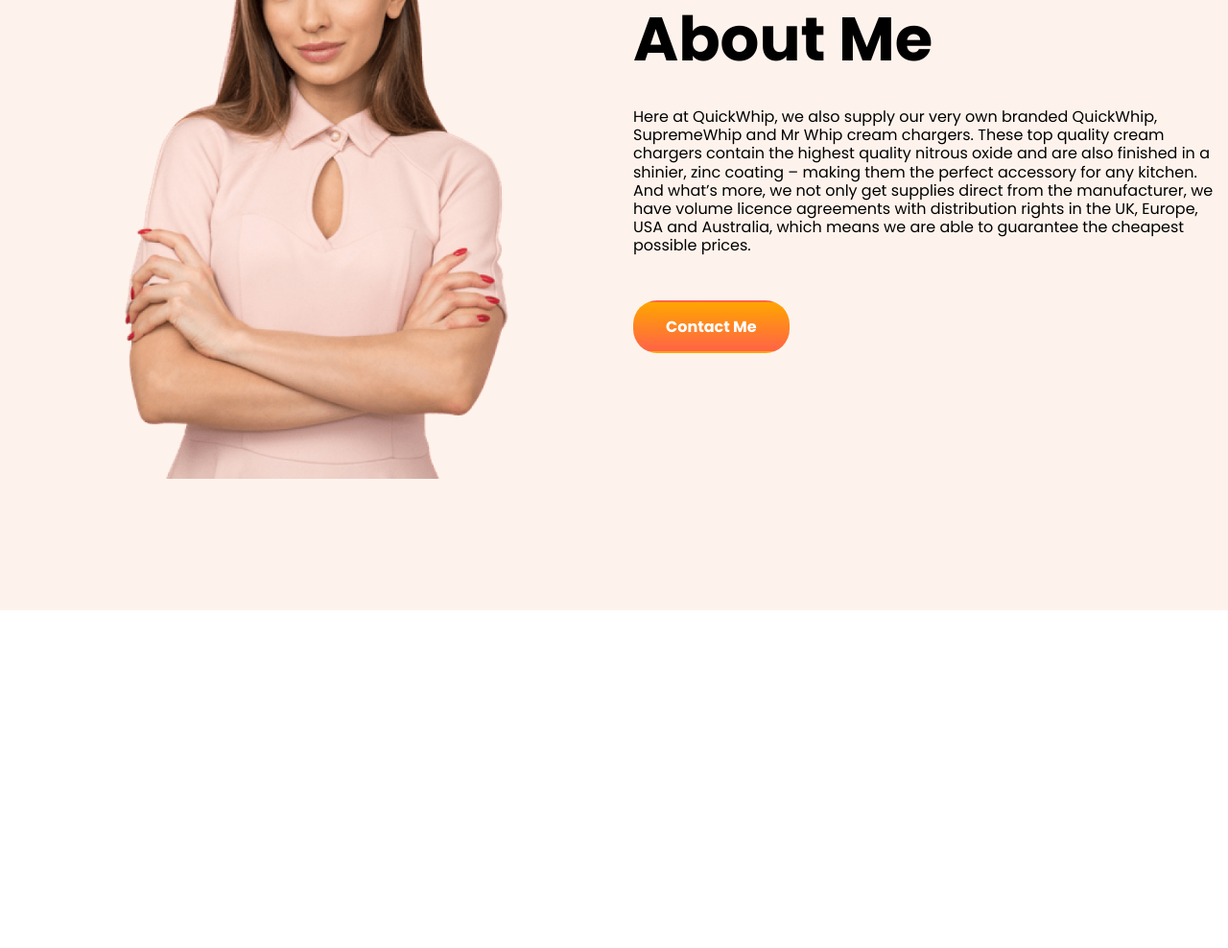
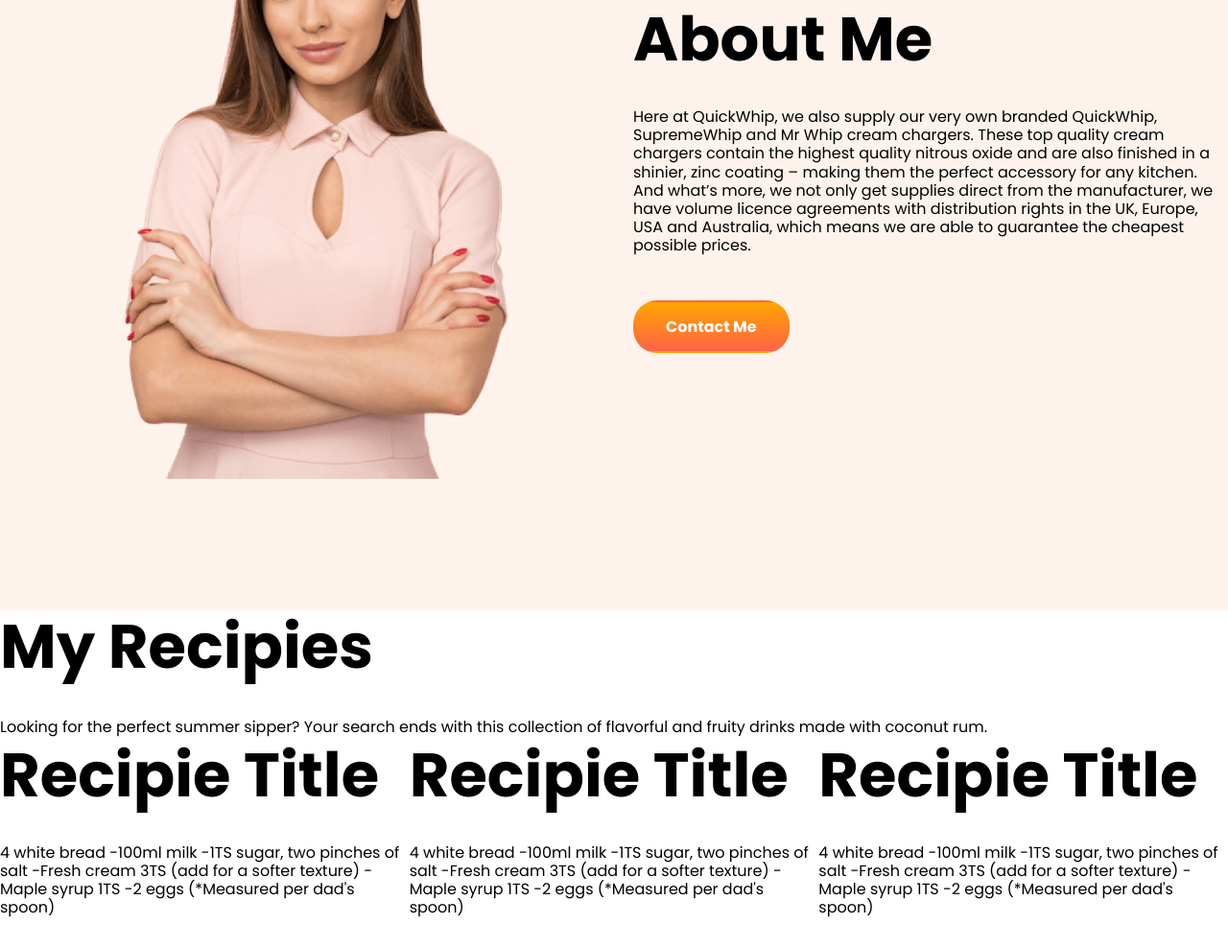
Before and after one commit to rafsan37/food-network-main, a plain HTML site: page index.html in a window 1280 px wide. Shown: the part 861-1849 px from the top of the page at 96% size. Before the commit the page ends 1497 px from the top, so only its background shows below. Drawn offline with Linux system fonts and the light colour scheme.

Commit message:
first commit

```diff
--- a/css/style.css
+++ b/css/style.css
@@ -83,3 +83,6 @@
 background-position: center;
 background-size: cover;
 }
+.flexiable-container{
+display: flex;
+}
--- a/index.html
+++ b/index.html
@@ -43,5 +43,42 @@
         <button class="btn">Contact Me</button>
     </div>
   </section>
+  <section class="recipies">
+    <h1>My Recipies</h1>
+    <p>Looking for the perfect summer sipper? Your search ends with this collection of flavorful and fruity drinks made with coconut rum.</p>
+    <div class="flexiable-container">
+    <div class="helf-witdh">
+      <h1>Recipie Title</h1>
+      <p>4 white bread
+        -100ml milk
+        -1TS sugar, two pinches of salt
+        -Fresh cream 3TS (add for a softer texture)
+        -Maple syrup 1TS
+        -2 eggs
+        (*Measured per dad's spoon)</p>
+    </div>
+    <div class="helf-witdh">
+      <h1>Recipie Title</h1>
+      <p>4 white bread
+        -100ml milk
+        -1TS sugar, two pinches of salt
+        -Fresh cream 3TS (add for a softer texture)
+        -Maple syrup 1TS
+        -2 eggs
+        (*Measured per dad's spoon)</p>
+    </div>
+    <div class="helf-witdh">
+      <h1>Recipie Title</h1>
+      <p>4 white bread
+        -100ml milk
+        -1TS sugar, two pinches of salt
+        -Fresh cream 3TS (add for a softer texture)
+        -Maple syrup 1TS
+        -2 eggs
+        (*Measured per dad's spoon)</p>
+    </div>
+    </div>
+
+  </section>
 </body>
 </html>
```
